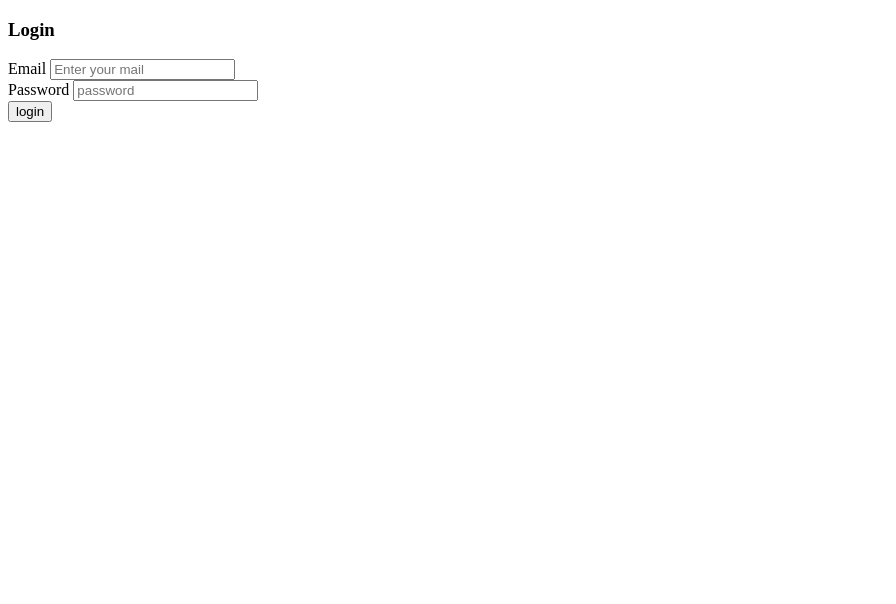
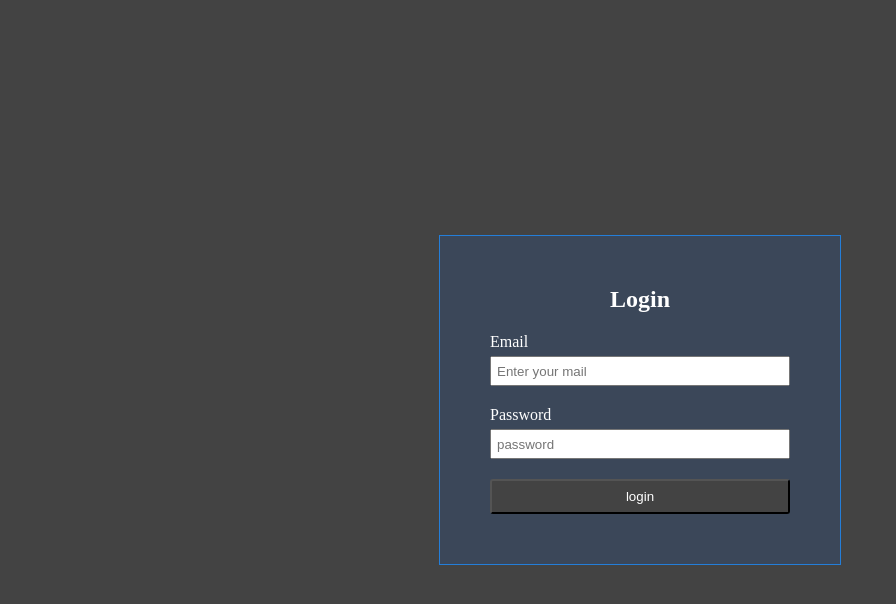
Before and after one commit to jeyachandran17/documents, a plain HTML site: page html_and_css/sample_webpage/login-page/index.html in a window 1280 px wide. Shown: the whole page, without its empty margins (0-896 px from the left). Drawn offline with Linux system fonts and the light colour scheme.

Commit message:
complete this time

```diff
--- a/html_and_css/sample_webpage/login-page/index.html
+++ b/html_and_css/sample_webpage/login-page/index.html
@@ -10,7 +10,7 @@
     <div class="container">
         <form action="">
             <div class="title">
-                <h3>Login</h3>
+                <h2>Login</h2>
             </div>
            <div class="email">
                 <label for="mail">Email</label>
--- a/html_and_css/sample_webpage/login-page/login.css
+++ b/html_and_css/sample_webpage/login-page/login.css
@@ -0,0 +1,78 @@
+* {
+    margin: 0;
+    padding: 0;
+    box-sizing: border-box;
+}
+
+:root{
+    --txtcolor: white;
+    --backgroundcolor: rgb(67, 67, 67);
+    --formbackgrond: rgba(5, 105, 254, 0.119);
+    --border: rgba(30, 143, 255, 0.774);
+    --focus: dodgerblue;
+}
+
+.container {
+    min-height: 100vh;
+    display: flex;
+    align-items: center;
+    justify-content: center;
+    padding: 10px;
+    background-color: var(--backgroundcolor);
+}
+
+form {
+    display: flex;
+    flex-direction: column;
+    border: 1px solid var(--border);
+    padding: 50px;
+    background-color: var(--formbackgrond);
+    gap: 20px;
+}
+
+.email,
+.password {
+    display: flex;
+    flex-direction: column;
+    gap: 5px;
+}
+
+input {
+    height: 30px;
+    min-width: 300px;
+    padding: 5px;
+    outline: none;
+}
+
+label {
+    color: var(--txtcolor);
+}
+
+input:focus {
+    border: 2px solid var(--focus);
+}
+
+.background {
+    position: absolute;
+    top: 0;
+    bottom: 0;
+    z-index: -1;
+}
+
+h2 {
+    color: var(--txtcolor);
+    text-align: center;
+}
+
+.button {
+    display: flex;
+    justify-content: center;
+}
+
+button {
+    padding: 8px;
+    width: 100%;
+    background-color: var(--backgroundcolor);
+    border-radius: 3px;
+    color: var(--txtcolor);
+}
```
